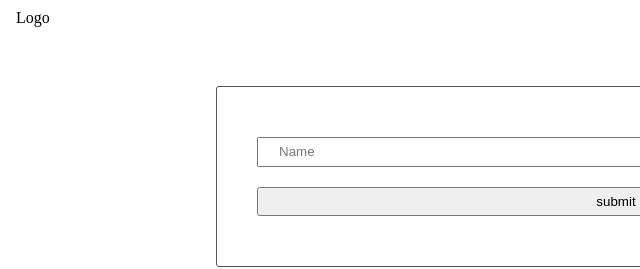
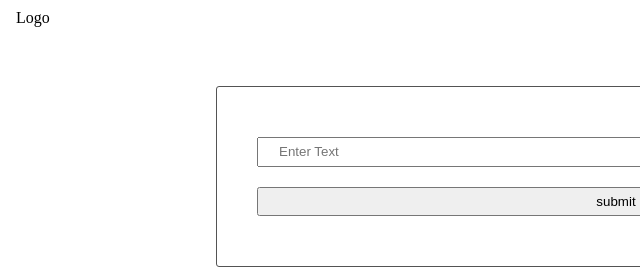
Before and after one commit to jiangmi7711/evaluate-news-nlp, a website built with webpack: page src/client/views/index.html in a window 1280 px wide. Shown: the top 269 px of the page, 24-664 px from the left. Built offline with nearby package versions, Linux system fonts and the light colour scheme.

Commit message:
API CALL

```diff
--- a/src/client/views/index.html
+++ b/src/client/views/index.html
@@ -24,7 +24,7 @@
         <main>
             <section>
                 <form class="" onsubmit="return Client.handleSubmit(event)">
-                    <input id="name" type="text" name="input" value="" placeholder="Name">
+                    <input id="text-entry" type="text" name="input" value="" placeholder="Enter Text">
                     <input type="submit" name="" value="submit" onclick="return Client.handleSubmit(event)" onsubmit="return Client.handleSubmit(event)">
                 </form>
             </section>
@@ -52,8 +52,5 @@
                 });
             }
            </script>
-             <!--    <script src="https://code.jquery.com/jquery-3.5.1.slim.min.js" integrity="sha384-DfXdz2htPH0lsSSs5nCTpuj/zy4C+OGpamoFVy38MVBnE+IbbVYUew+OrCXaRkfj" crossorigin="anonymous"></script>
-                 <script src="https://cdn.jsdelivr.net/npm/popper.js@1.16.1/dist/umd/popper.min.js" integrity="sha384-9/reFTGAW83EW2RDu2S0VKaIzap3H66lZH81PoYlFhbGU+6BZp6G7niu735Sk7lN" crossorigin="anonymous"></script>
-                 <script src="https://stackpath.bootstrapcdn.com/bootstrap/4.5.2/js/bootstrap.min.js" integrity="sha384-B4gt1jrGC7Jh4AgTPSdUtOBvfO8shuf57BaghqFfPlYxofvL8/KUEfYiJOMMV+rV" crossorigin="anonymous"></script> -->
     </body>
 </html>
```
